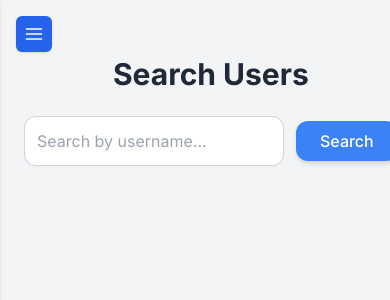
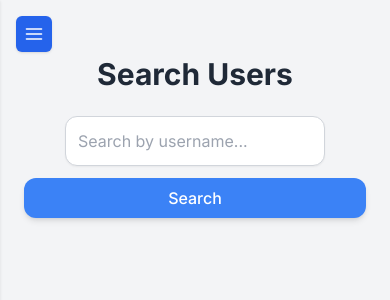
Before and after one commit to Joshua246-j/ConnectHub, a Django app: page /search/ in a window 390 px wide. Shown: the top 300 px of the page. Run offline with Django 5.2, Linux system fonts and the light colour scheme; a user stored in the database is signed in; data comes from the database, SQL or seed files in the repository; some libraries are stand-ins or nearby versions.

Commit message:
friemds add

```diff
--- a/core/templates/core/profile.html
+++ b/core/templates/core/profile.html
@@ -67,7 +67,7 @@
           ✏️ Edit Profile
         </a>
       {% else %}
-        <!-- Add Friend / Friends (for others) -->
+        <!-- Add Friend / Friends Button (only for non-friends) -->
         {% if profile.user in request.user.profile.friends.all %}
           <button
             class="px-6 py-2 rounded-full bg-gray-400 text-white font-semibold shadow-md cursor-not-allowed"
--- a/core/templates/core/search.html
+++ b/core/templates/core/search.html
@@ -8,7 +8,7 @@
   </h2>
 
   <!-- Search Form -->
-  <form method="GET" class="flex items-center space-x-3 mt-4">
+  <form method="GET" class="flex flex-col sm:flex-row items-center sm:space-x-3 space-y-3 sm:space-y-0 mt-4">
     <input
       type="text"
       name="q"
@@ -18,7 +18,7 @@
     />
     <button
       type="submit"
-      class="bg-blue-500 hover:bg-blue-600 text-white font-medium px-6 py-2 rounded-xl shadow-md transition"
+      class="bg-blue-500 hover:bg-blue-600 text-white font-medium px-6 py-2 rounded-xl shadow-md transition w-full sm:w-auto"
     >
       Search
     </button>
@@ -28,10 +28,10 @@
   {% if results %}
   <ul class="space-y-4 mt-6">
     {% for profile in results %}
-    <li class="flex justify-between items-center bg-white dark:bg-gray-800 p-4 rounded-2xl shadow hover:shadow-lg transition">
+    <li class="flex flex-col sm:flex-row justify-between items-center bg-white dark:bg-gray-800 p-4 rounded-2xl shadow hover:shadow-lg transition">
 
       <!-- 👤 User Info -->
-      <a href="{% url 'profile' profile.user.id %}" class="flex items-center space-x-4">
+      <a href="{% url 'profile' profile.user.id %}" class="flex items-center space-x-4 mb-3 sm:mb-0 w-full sm:w-auto">
         {% if profile.profile_pic %}
         <img src="{{ profile.profile_pic.url }}" alt="{{ profile.user.username }}" class="w-12 h-12 rounded-full object-cover ring-2 ring-blue-400"/>
         {% else %}
@@ -47,16 +47,16 @@
         </div>
       </a>
 
-      <!-- ➕ Add Friend / Friends Button Logic -->
+      <!-- ➕ Add Friend / Friends Button -->
       {% if profile.user != request.user %}
         {% if profile.user in request.user.profile.friends.all %}
-          <button class="px-4 py-2 rounded-xl bg-gray-400 text-white font-medium shadow-md cursor-not-allowed" disabled>
+          <button class="px-4 py-2 rounded-xl bg-gray-400 text-white font-medium shadow-md cursor-not-allowed">
             Friends
           </button>
         {% else %}
-          <form method="POST" action="{% url 'send_friend_request' profile.id %}">
+          <form method="POST" action="{% url 'send_friend_request' profile.id %}" class="w-full sm:w-auto">
             {% csrf_token %}
-            <button type="submit" class="px-4 py-2 rounded-xl bg-green-500 hover:bg-green-600 text-white font-medium shadow-md transition text-sm">
+            <button type="submit" class="px-4 py-2 rounded-xl bg-green-500 hover:bg-green-600 text-white font-medium shadow-md transition text-sm w-full sm:w-auto">
               Add Friend
             </button>
           </form>
```
